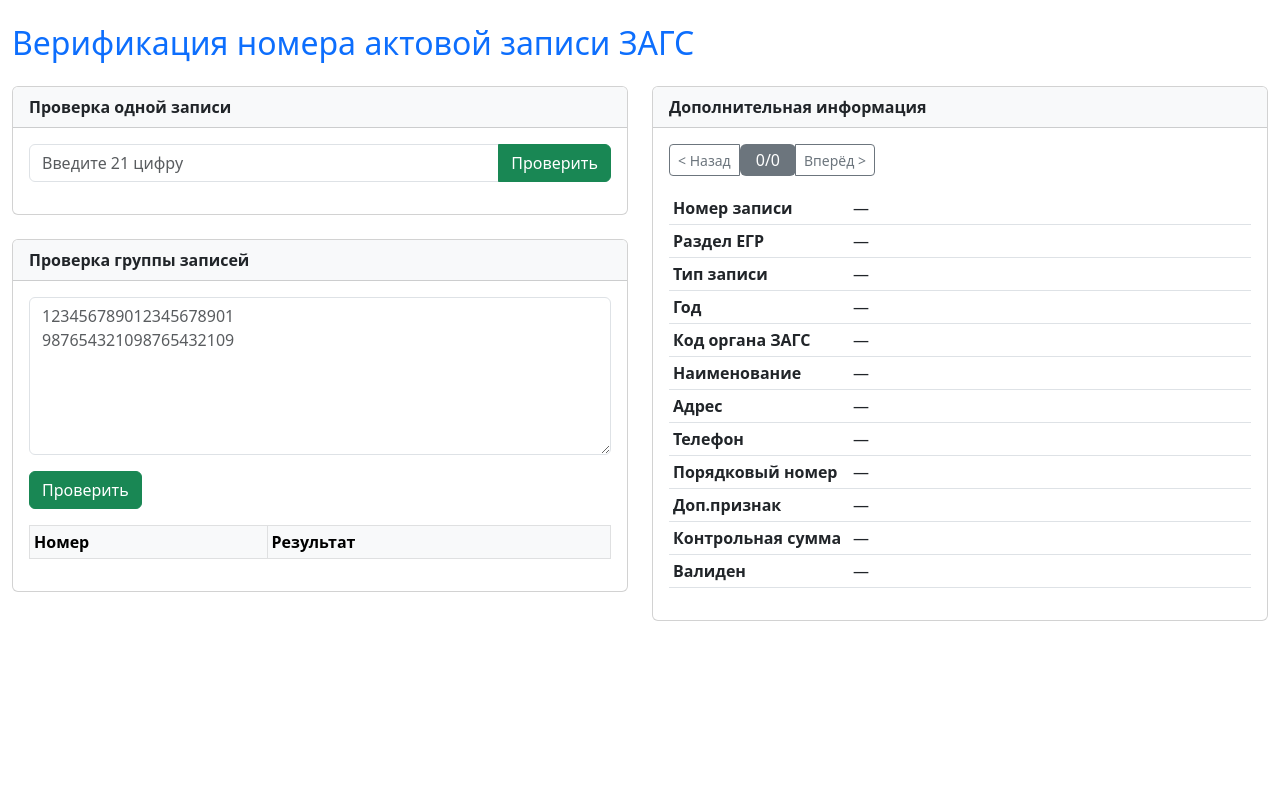
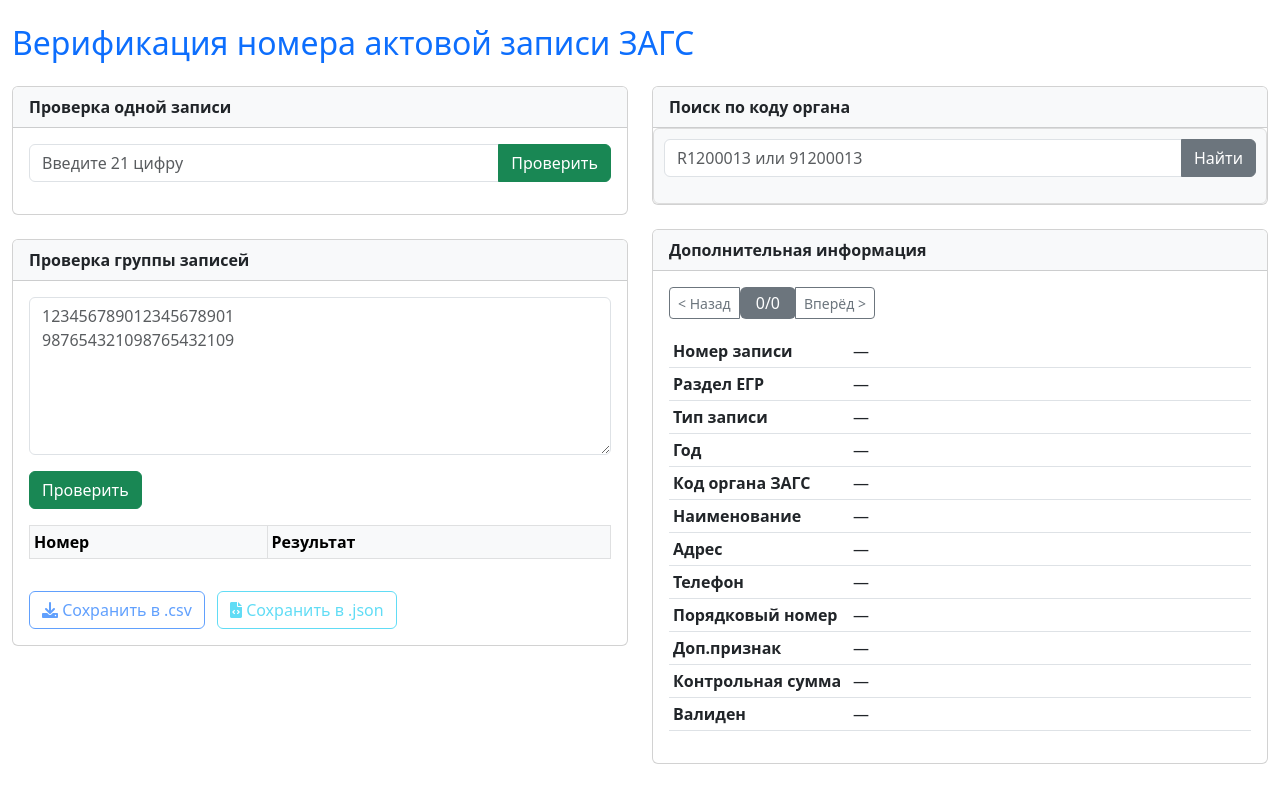
Before and after one commit to VK79/checkZAGS, a Flask app: page / in a window 1280 px wide. Run offline with Flask 3, Linux system fonts and the light colour scheme; lists and menus that the app fills with data are empty.

Commit message:
Рабочая версия

```diff
--- a/app.py
+++ b/app.py
@@ -1,4 +1,3 @@
-# app.py
 from flask import Flask, render_template, request, jsonify, send_file
 import json
 import re
@@ -9,11 +8,10 @@ from io import StringIO
 
 app = Flask(__name__)
 
-# === КОПИЯ ВАШЕЙ ФУНКЦИИ verify_zags и load_zags_spравочник ===
+# === ЗАГРУЗКА СПРАВОЧНИКА ЗАГС ===
 ZAGS_SPRAVKA = {}
 
 def load_zags_spravochnik(filename: str = "1.2.643.5.1.13.13.99.2.832_3.6.json") -> Dict[str, Dict]:
-    """Загружает справочник органов ЗАГС из JSON"""
     try:
         with open(filename, 'r', encoding='utf-8') as f:
             data = json.load(f)
@@ -63,8 +61,8 @@ def load_zags_spravochnik(filename: str = "1.2.643.5.1.13.13.99.2.832_3.6.json")
 
 ZAGS_SPRAVKA = load_zags_spravochnik()
 
+
 def verify_zags(num_az: int, verbose: bool = False) -> Dict:
-    """Расширенная верификация с детальной информацией"""
     s = f"{num_az:021d}"
     result = {
         "valid": False,
@@ -147,6 +145,7 @@ def verify_zags(num_az: int, verbose: bool = False) -> Dict:
 def index():
     return render_template('index.html')
 
+
 @app.route('/verify_single', methods=['POST'])
 def verify_single():
     data = request.get_json()
@@ -162,11 +161,11 @@ def verify_single():
     except Exception as e:
         return jsonify({"valid": False, "error": str(e)})
 
+
 @app.route('/verify_multiple', methods=['POST'])
 def verify_multiple():
     data = request.get_json()
     numbers_text = data.get('numbers', '')
-    # Разделители: запятые, точки с запятой, переносы строк
     separators = r'[,;\n\r]+'
     num_list = re.split(separators, numbers_text.strip())
     results = []
@@ -180,25 +179,28 @@ def verify_multiple():
             continue
         try:
             num = int(n)
-            res = verify_zags(num)
-            results.append({
-                "number": n,
-                "valid": res["valid"]
-            })
-        except:
-            results.append({"number": n, "valid": False})
+            res = verify_zags(num, verbose=True)  # Теперь возвращаем details
+            results.append(res)  # Полная структура: number, valid, details
+        except Exception as e:
+            results.append({"number": n, "valid": False, "details": {"error": str(e)}})
 
-    # Генерация CSV в памяти
-    output = StringIO()
-    writer = csv.writer(output, delimiter=';')
+    # CSV: только номер + результат
+    output_csv = StringIO()
+    writer = csv.writer(output_csv, delimiter=';')
     writer.writerow(['Номер актовой записи', 'результат'])
     for r in results:
         writer.writerow([r['number'], 'True' if r['valid'] else 'False'])
 
+    # JSON: все детали
+    output_json = StringIO()
+    json.dump(results, output_json, ensure_ascii=False, indent=2)
+
     return jsonify({
         "results": results,
-        "csv": output.getvalue()
+        "csv": output_csv.getvalue(),
+        "json": output_json.getvalue()
     })
+
 
 @app.route('/download_csv', methods=['POST'])
 def download_csv():
@@ -206,12 +208,9 @@ def download_csv():
     if not csv_data:
         return "No data", 400
 
-    output = StringIO()
-    output.write(csv_data)
-    output.seek(0)
-
+    stream = StringIO(csv_data)
     return send_file(
-        StringIO(output.getvalue()),
+        stream,
         mimetype='text/csv',
         as_attachment=True,
         download_name='verification_results.csv',
@@ -219,5 +218,46 @@ def download_csv():
     )
 
 
+@app.route('/download_json', methods=['POST'])
+def download_json():
+    json_data = request.form.get('json_data', '')
+    if not json_data:
+        return "No data", 400
+
+    stream = StringIO(json_data)
+    return send_file(
+        stream,
+        mimetype='application/json',
+        as_attachment=True,
+        download_name='verification_details.json',
+        etag=False
+    )
+
+
+@app.route('/search_org', methods=['POST'])
+def search_org():
+    data = request.get_json()
+    query = data.get('query', '').strip()
+
+    if not query:
+        return jsonify([])
+
+    # Приводим к формату 8 цифр: R1200013 → 91200013, 91200013 → остаётся
+    clean_query = query.upper().replace("R", "9").lstrip("0")
+    if clean_query.isdigit() and len(clean_query) <= 8:
+        padded = clean_query.zfill(8)
+        matched = []
+        for kod, info in ZAGS_SPRAVKA.items():
+            if kod.endswith(padded):  # Совпадение по последним 8 цифрам
+                matched.append({
+                    "kod": kod,
+                    "name": info.get("name", "—"),
+                    "address": info.get("address", "—"),
+                    "tel": info.get("tel", "—")
+                })
+        return jsonify(matched)
+    return jsonify([])
+
+
 if __name__ == '__main__':
     app.run(debug=True)
--- a/templates/index.html
+++ b/templates/index.html
@@ -8,12 +8,20 @@
     <style>
         #resultsTbody tr {
             cursor: pointer;
+            transition: background-color 0.2s;
         }
         .selected-row {
             background-color: #d1ecf1 !important;
+            font-weight: bold;
         }
         .detail-label {
             width: 180px;
+        }
+        .search-box {
+            border: 1px solid #ddd;
+            padding: 10px;
+            border-radius: 6px;
+            background: #f8f9fa;
         }
     </style>
 </head>
@@ -38,7 +46,7 @@
                 </div>
             </div>
 
-            <!-- Проверка группы записей -->
+            <!-- Групповая проверка -->
             <div class="card mb-4">
                 <div class="card-header bg-light">
                     <strong>Проверка группы записей</strong>
@@ -48,9 +56,8 @@
                               placeholder="123456789012345678901&#10;987654321098765432109"></textarea>
                     <button class="btn btn-success mb-3" onclick="verifyMultiple()">Проверить</button>
 
-                    <!-- Таблица результатов -->
                     <div class="table-responsive" style="max-height: 300px; overflow-y: auto;">
-                        <table class="table table-sm table-bordered" id="resultsTable">
+                        <table class="table table-sm table-bordered table-hover" id="resultsTable">
                             <thead class="table-light">
                                 <tr>
                                     <th>Номер</th>
@@ -60,23 +67,41 @@
                             <tbody id="resultsTbody"></tbody>
                         </table>
                     </div>
+
+                    <div class="mt-3">
+                        <button class="btn btn-outline-primary me-2" onclick="saveCSV()" disabled id="saveCsvBtn">
+                            <i class="fas fa-download"></i> Сохранить в .csv
+                        </button>
+                        <button class="btn btn-outline-info" onclick="saveJSON()" disabled id="saveJsonBtn">
+                            <i class="fas fa-file-code"></i> Сохранить в .json
+                        </button>
+                    </div>
+                </div>
             </div>
         </div>
 
-            <!-- Кнопка сохранения -->
-            <button id="saveBtn" class="btn btn-outline-primary mb-4 d-none" onclick="saveCSV()">
-                <i class="fas fa-download"></i> Сохранить в .csv
-            </button>
+        <!-- Правая колонка -->
+        <div class="col-md-6">
+            <!-- Поиск по коду органа (сверху) -->
+            <div class="card mb-4">
+                <div class="card-header bg-light">
+                    <strong>Поиск по коду органа</strong>
+                </div>
+                <div class="card-body search-box">
+                    <div class="input-group mb-3">
+                        <input type="text" id="orgCode" class="form-control" placeholder='R1200013 или 91200013'>
+                        <button class="btn btn-secondary" onclick="searchOrg()">Найти</button>
+                    </div>
+                    <div id="orgResults" class="list-group" style="max-height: 200px; overflow-y: auto;"></div>
+                </div>
             </div>
 
-        <!-- Правая колонка — Детали -->
-        <div class="col-md-6">
+            <!-- Дополнительная информация -->
             <div class="card">
                 <div class="card-header bg-light">
                     <strong>Дополнительная информация</strong>
                 </div>
                 <div class="card-body">
-                    <!-- Кнопки навигации -->
                     <div class="btn-group mb-3" role="group">
                         <button class="btn btn-sm btn-outline-secondary" onclick="prevRecord()">&lt; Назад</button>
                         <span id="currentIndex" class="px-3 py-1 bg-secondary text-white rounded">0/0</span>
@@ -104,10 +129,9 @@
 </div>
 
 <script>
-let allResults = [];  // Все результаты
-let currentIdx = -1;  // Индекс текущей выбранной записи
+let allResults = [];
+let currentIdx = -1;
 
-// === Проверка одного номера ===
 function verifySingle() {
     const num = document.getElementById('singleNumber').value.trim();
     if (!num) return alert("Введите номер");
@@ -134,7 +158,6 @@ function verifySingle() {
     });
 }
 
-// === Проверка группы ===
 function verifyMultiple() {
     const text = document.getElementById('multipleNumbers').value.trim();
     if (!text) return;
@@ -148,64 +171,60 @@ function verifyMultiple() {
     .then(data => {
         allResults = data.results;
         renderTable();
-        document.getElementById('saveBtn').classList.remove('d-none');
+        document.getElementById('saveCsvBtn').disabled = false;
+        document.getElementById('saveJsonBtn').disabled = false;
         if (allResults.length > 0) {
             selectRow(0);
         } else {
             clearDetails();
         }
+    })
+    .catch(err => {
+        console.error("Ошибка проверки:", err);
     });
 }
 
-// === Отображение таблицы результатов ===
 function renderTable() {
     const tbody = document.getElementById('resultsTbody');
     tbody.innerHTML = '';
+
     allResults.forEach((item, i) => {
         const tr = document.createElement('tr');
-        tr.innerHTML = `<td>${item.number}</td><td>${item.valid ? '✅ Да' : '❌ Нет'}</td>`;
+        tr.innerHTML = `
+            <td>${item.number}</td>
+            <td>${item.valid ? '✅ Да' : '❌ Нет'}</td>
+        `;
         tr.dataset.index = i;
         tr.addEventListener('click', () => selectRow(i));
         tbody.appendChild(tr);
     });
 }
 
-// === Выбор строки по индексу ===
 function selectRow(index) {
     if (index < 0 || index >= allResults.length) return;
 
-    // Снимаем выделение
     document.querySelectorAll('#resultsTbody tr').forEach(tr => {
         tr.classList.remove('selected-row');
     });
 
-    // Устанавливаем на текущую
     const row = document.querySelector(`#resultsTbody tr[data-index="${index}"]`);
-    if (row) row.classList.add('selected-row');
+    if (row) {
+        row.classList.add('selected-row');
+    }
 
     currentIdx = index;
     updateNav();
     fillDetails(allResults[index]);
 }
 
-// === Заполнение полей деталей ===
 function fillDetails(result) {
-    if (!result) return clearDetails();
+    if (!result || !result.details) return clearDetails();
 
-    // Полная детальная информация доступна только при одиночной проверке.
-    // При групповой — её нет в `/verify_multiple`, поэтому делаем допрос.
-    fetch('/verify_single', {
-        method: 'POST',
-        headers: { 'Content-Type': 'application/json' },
-        body: JSON.stringify({ number: result.number })
-    })
-    .then(r => r.json())
-    .then(detail => {
-        const d = detail.details;
-        setText('detail-number', detail.number);
+    const d = result.details;
+    setText('detail-number', result.number);
     setText('detail-razdel', d.razdel);
     setText('detail-tip', `${d.tip_zapisi} (${d.tip_name})`);
-        setText('detail-god', `20${String(d.god).padStart(3, '0')}`);
+    setText('detail-god', `2${String(d.god).padStart(3, '0')}`);
     setText('detail-kod', d.kod_organa);
     setText('detail-name', d.organ_name);
     setText('detail-address', d.organ_address);
@@ -213,11 +232,9 @@ function fillDetails(result) {
     setText('detail-poryad', String(d.poryadkovy_nomer).padStart(5, '0'));
     setText('detail-dop', d.dop_priznak);
     setText('detail-check', `${d.calculated_check} == ${d.actual_check}`);
-        setHTML('detail-valid', detail.valid
+    setHTML('detail-valid', result.valid
         ? '<i class="fas fa-check text-success"></i> Да'
         : '<i class="fas fa-times text-danger"></i> Нет');
-    })
-    .catch(() => clearDetails());
 }
 
 function clearDetails() {
@@ -226,11 +243,13 @@ function clearDetails() {
 }
 
 function setText(id, value) {
-    document.getElementById(id).textContent = value || '—';
+    const el = document.getElementById(id);
+    if (el) el.textContent = value || '—';
 }
 
 function setHTML(id, html) {
-    document.getElementById(id).innerHTML = html;
+    const el = document.getElementById(id);
+    if (el) el.innerHTML = html;
 }
 
 function updateNav() {
@@ -250,21 +269,79 @@ function prevRecord() {
 }
 
 function saveCSV() {
-    let csv = 'Номер актовой записи;результат\n';
-    allResults.forEach(r => {
-        csv += `${r.number};${r.valid ? 'True' : 'False'}\n`;
-    });
-
-    const blob = new Blob([csv], { type: 'text/csv;charset=utf-8;' });
+    fetch('/verify_multiple', {
+        method: 'POST',
+        headers: { 'Content-Type': 'application/json' },
+        body: JSON.stringify({ numbers: document.getElementById('multipleNumbers').value })
+    })
+    .then(r => r.json())
+    .then(data => {
+        const blob = new Blob([data.csv], { type: 'text/csv;charset=utf-8;' });
         const url = URL.createObjectURL(blob);
         const a = document.createElement('a');
         a.href = url;
         a.download = 'verification_results.csv';
-    a.style.display = 'none';
         document.body.appendChild(a);
         a.click();
         document.body.removeChild(a);
         URL.revokeObjectURL(url);
+    })
+    .catch(err => alert("Ошибка экспорта CSV: " + err));
+}
+
+function saveJSON() {
+    fetch('/verify_multiple', {
+        method: 'POST',
+        headers: { 'Content-Type': 'application/json' },
+        body: JSON.stringify({ numbers: document.getElementById('multipleNumbers').value })
+    })
+    .then(r => r.json())
+    .then(data => {
+        const blob = new Blob([data.json], { type: 'application/json;charset=utf-8;' });
+        const url = URL.createObjectURL(blob);
+        const a = document.createElement('a');
+        a.href = url;
+        a.download = 'verification_details.json';
+        document.body.appendChild(a);
+        a.click();
+        document.body.removeChild(a);
+        URL.revokeObjectURL(url);
+    })
+    .catch(err => alert("Ошибка экспорта JSON: " + err));
+}
+
+function searchOrg() {
+    const query = document.getElementById('orgCode').value.trim();
+    if (!query) return;
+
+    fetch('/search_org', {
+        method: 'POST',
+        headers: { 'Content-Type': 'application/json' },
+        body: JSON.stringify({ query: query })
+    })
+    .then(r => r.json())
+    .then(results => {
+        const container = document.getElementById('orgResults');
+        container.innerHTML = '';
+        if (results.length === 0) {
+            container.innerHTML = '<div class="list-group-item">Не найдено</div>';
+            return;
+        }
+        results.forEach(org => {
+            const div = document.createElement('div');
+            div.className = 'list-group-item';
+            div.innerHTML = `
+                <strong>${org.kod}</strong><br>
+                ${org.name || '—'}<br>
+                <small>${org.address || '—'}</small><br>
+                <em>${org.tel || '—'}</em>
+            `;
+            container.appendChild(div);
+        });
+    })
+    .catch(err => {
+        console.error("Ошибка поиска:", err);
+    });
 }
 </script>
 </body>
```
Lines whose indentation alone changed are shown as unchanged.
